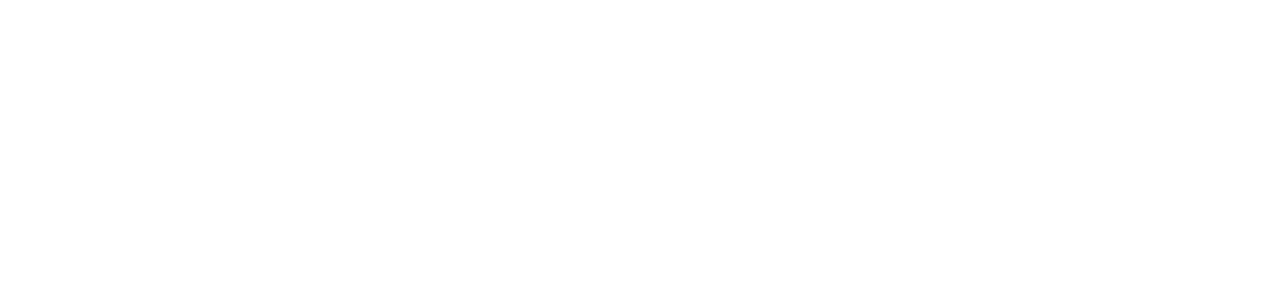
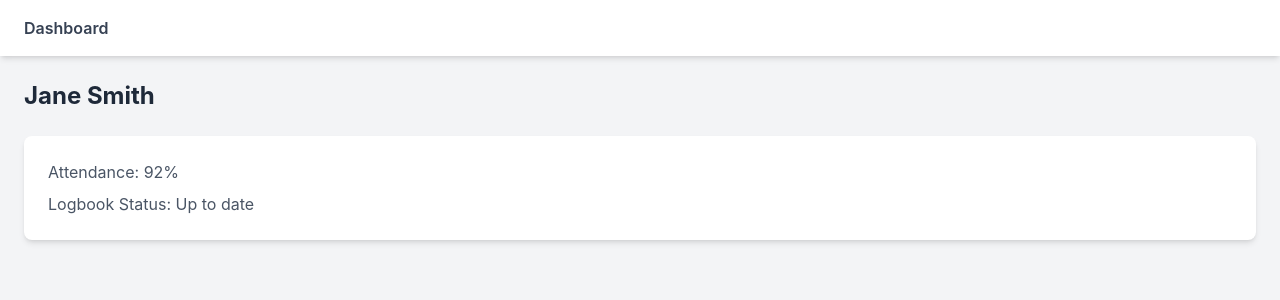
Before and after one commit to Keith-11th/Field-attendance-system, a React (Vite) app in the folder frontend/: page /lecturer/student/1 in a window 1280 px wide. Before the commit this address had no page. Shown: the top 300 px of the page. Built offline with nearby package versions, Linux system fonts and the light colour scheme.

Commit message:
Add Dynamic Student detail page with clickable links

```diff
--- a/frontend/src/App.tsx
+++ b/frontend/src/App.tsx
@@ -5,6 +5,7 @@
 import Announcements from './components/Announcements'
 import Reports from './components/Reports'
 import LecturerDashboard from './components/LecturerDashboard'
+import StudentDetail from './components/StudentDetail'
 
 function App() {
   return (
@@ -17,6 +18,7 @@
         <Route path="/student/announcements" element={<Announcements />} />
         <Route path="/student/reports" element={<Reports />} />
         <Route path="/lecturer/dashboard" element={<LecturerDashboard />} />
+        <Route path="/lecturer/student/:studentId" element={<StudentDetail />} />
       </Routes>
     </BrowserRouter>
   )
--- a/frontend/src/components/LecturerDashboard.tsx
+++ b/frontend/src/components/LecturerDashboard.tsx
@@ -1,3 +1,4 @@
+import { Link } from 'react-router-dom'
 import LecturerNavbar from './LecturerNavbar'
 
 function LecturerDashboard() {
@@ -34,7 +35,14 @@
             <tbody>
               {students.map((student) => (
                 <tr key={student.id} className="border-b last:border-0">
-                  <td className="py-2">{student.name}</td>
+                  <td className="py-2">
+                    <Link
+                      to={`/lecturer/student/${student.id}`}
+                      className="text-blue-600 hover:underline"
+                    >
+                      {student.name}
+                    </Link>
+                  </td>
                   <td className="py-2">{student.attendancePercent}%</td>
                   <td className="py-2">{student.logbookStatus}</td>
                 </tr>
--- /dev/null
+++ b/frontend/src/components/StudentDetail.tsx
@@ -0,0 +1,41 @@
+import { useParams } from 'react-router-dom'
+import LecturerNavbar from './LecturerNavbar'
+
+function StudentDetail() {
+  const { studentId } = useParams()
+
+  const students = [
+    { id: 1, name: 'Jane Smith', attendancePercent: 92, logbookStatus: 'Up to date' },
+    { id: 2, name: 'Michael Otieno', attendancePercent: 78, logbookStatus: 'Missing entries' },
+    { id: 3, name: 'Amina Yusuf', attendancePercent: 100, logbookStatus: 'Up to date' },
+  ]
+
+  const student = students.find((s) => s.id === Number(studentId))
+
+  if (!student) {
+    return <p>Student not found</p>
+  }
+
+  return (
+    <div className="min-h-screen bg-gray-100">
+      <LecturerNavbar />
+
+      <div className="p-6">
+        <h1 className="mb-6 text-2xl font-bold text-gray-800">
+          {student.name}
+        </h1>
+
+        <div className="rounded-lg bg-white p-6 shadow-md">
+          <p className="mb-2 text-gray-600">
+            Attendance: {student.attendancePercent}%
+          </p>
+          <p className="text-gray-600">
+            Logbook Status: {student.logbookStatus}
+          </p>
+        </div>
+      </div>
+    </div>
+  )
+}
+
+export default StudentDetail
```
